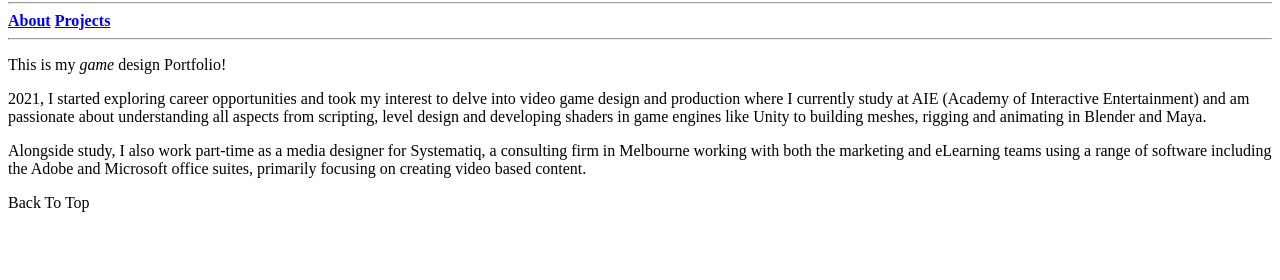
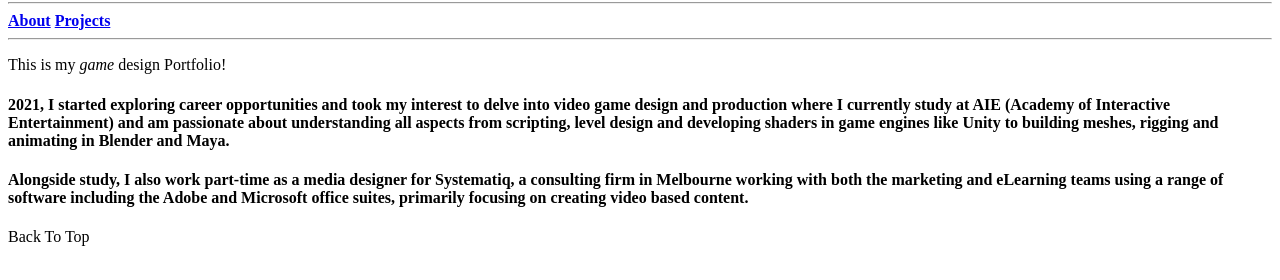
Before and after one commit to ad3nardi/ad3nardi-github.io, a plain HTML site: page index.html in a window 1280 px wide. Shown: the part 136-416 px from the top of the page. Drawn offline with Linux system fonts and the light colour scheme.

Commit message:
update home

```diff
--- a/index.html
+++ b/index.html
@@ -30,14 +30,14 @@
             </section>
 
             <section>
-                <p> 2021, I started exploring career opportunities and took my interest to delve into video game design and production where I currently study at AIE (Academy of Interactive Entertainment) and am passionate about understanding all aspects from scripting, level design and developing shaders in game engines like Unity to building meshes, rigging and animating in Blender and Maya.</p>
+                <p> <h4>2021, I started exploring career opportunities and took my interest to delve into video game design and production where I currently study at AIE (Academy of Interactive Entertainment) and am passionate about understanding all aspects from scripting, level design and developing shaders in game engines like Unity to building meshes, rigging and animating in Blender and Maya.</h4></p>
                 <aside>
                     <!--On The Side-->
                 </aside>
             </section>
 
             <section>
-                <p>Alongside study, I also work part-time as a media designer for Systematiq, a consulting firm in Melbourne working with both the marketing and eLearning teams using a range of software including the Adobe and Microsoft office suites, primarily focusing on creating video based content.</p>
+                <p><h4>Alongside study, I also work part-time as a media designer for Systematiq, a consulting firm in Melbourne working with both the marketing and eLearning teams using a range of software including the Adobe and Microsoft office suites, primarily focusing on creating video based content.</h4></p>
                 </section>
         </article>
     </main>
```
